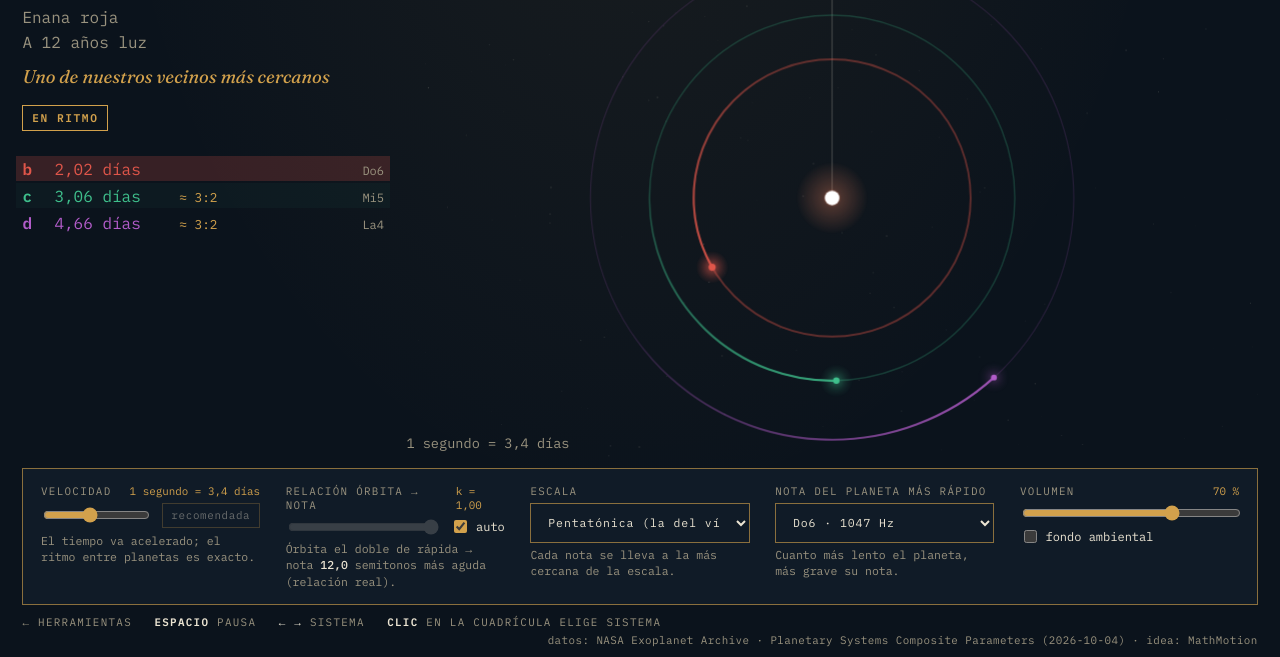
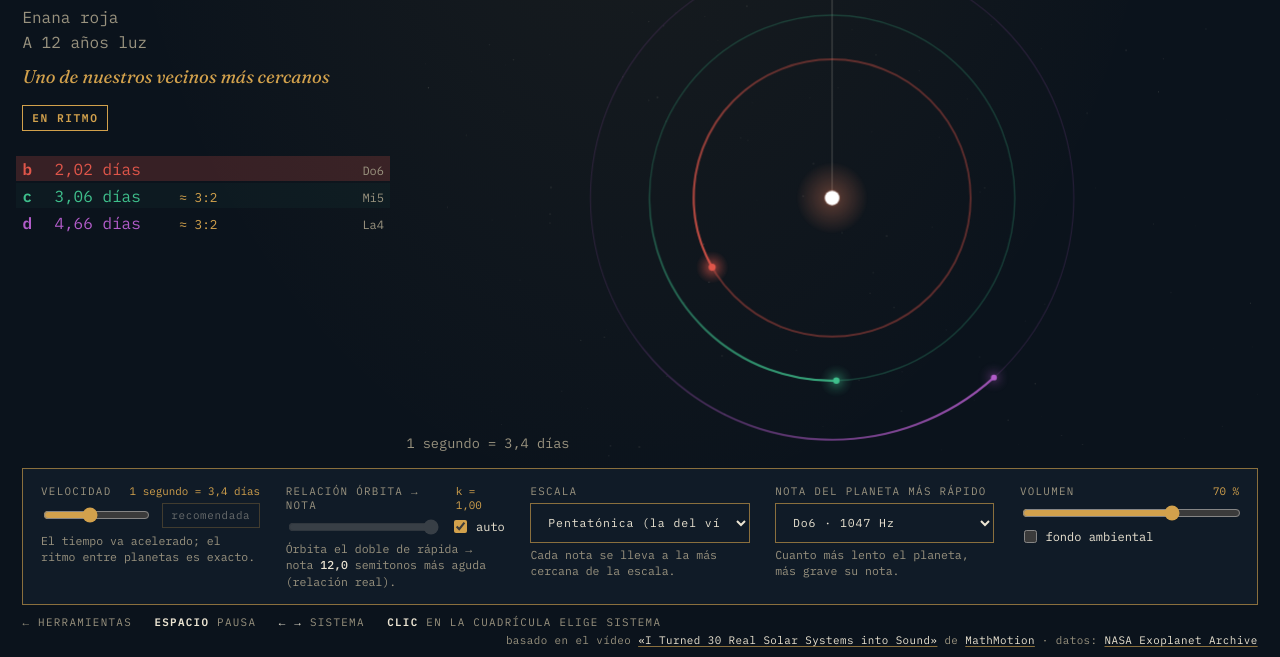
Before and after one commit to agustinamu/orbitas, a website built with Vite: page index.html in a window 1280 px wide. Shown: the part 143-800 px from the top of the page. Built offline with nearby package versions, Linux system fonts and the light colour scheme.

Commit message:
Créditos enlazados al vídeo original de MathMotion y al NASA Exoplanet Archive

```diff
--- a/index.html
+++ b/index.html
@@ -91,7 +91,16 @@
       <span><b>espacio</b> pausa</span>
       <span><b>← →</b> sistema</span>
       <span><b>clic</b> en la cuadrícula elige sistema</span>
-      <span class="credit" id="credit">datos: NASA Exoplanet Archive · idea: MathMotion</span>
+      <span class="credit">
+        basado en el vídeo
+        <a href="https://www.youtube.com/watch?v=lWXQJ95krF4" target="_blank" rel="noopener"
+          >«I Turned 30 Real Solar Systems into Sound»</a
+        >
+        de <a href="https://www.youtube.com/@mathmotion97" target="_blank" rel="noopener">MathMotion</a> · datos:
+        <a href="https://exoplanetarchive.ipac.caltech.edu/" target="_blank" rel="noopener" id="data-credit"
+          >NASA Exoplanet Archive</a
+        >
+      </span>
     </footer>
 
     <script type="module" src="/src/main.ts"></script>
--- a/src/main.ts
+++ b/src/main.ts
@@ -252,7 +252,7 @@ function fillSelects(): void {
 loadSystems()
   .then(({ file, systems: loaded }) => {
     systems = loaded;
-    $('#credit').textContent = `datos: ${file.source} (${file.retrieved}) · idea: MathMotion`;
+    $('#data-credit').title = `${file.source}, consultado el ${file.retrieved}`;
     fillSelects();
     bindControls();
     sync();
--- a/src/style.css
+++ b/src/style.css
@@ -455,6 +455,20 @@ optgroup {
   letter-spacing: 0.04em;
 }
 
+#statusbar .credit a {
+  color: var(--paper);
+  text-decoration: underline;
+  text-decoration-color: var(--brass-soft);
+  text-underline-offset: 0.2em;
+  transition: color 0.15s, text-decoration-color 0.15s;
+}
+
+#statusbar .credit a:hover,
+#statusbar .credit a:focus-visible {
+  color: var(--brass);
+  text-decoration-color: var(--brass);
+}
+
 /* ── Móvil: todo en columna y la página hace scroll ───────────────── */
 @media (max-width: 820px) {
   html,
```
